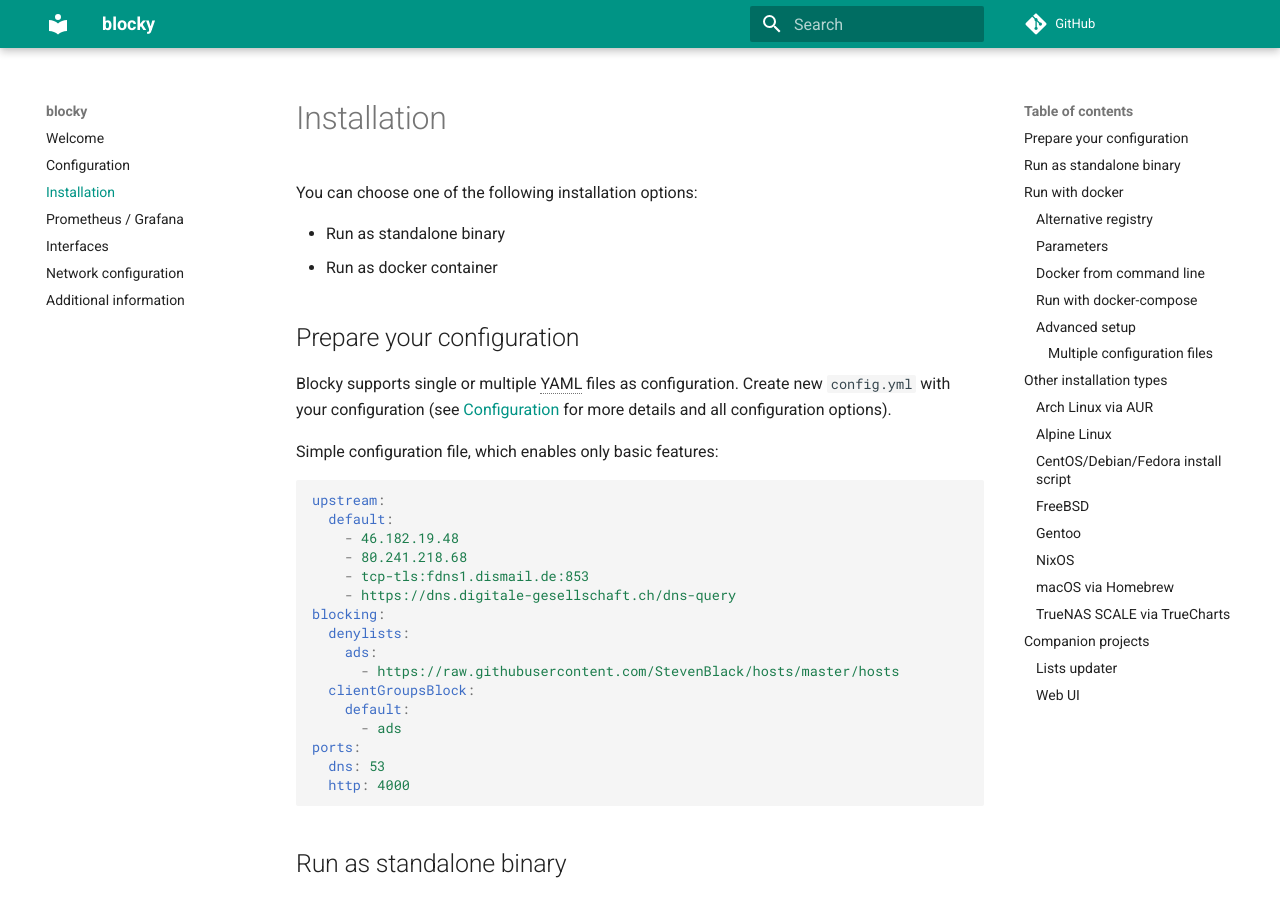
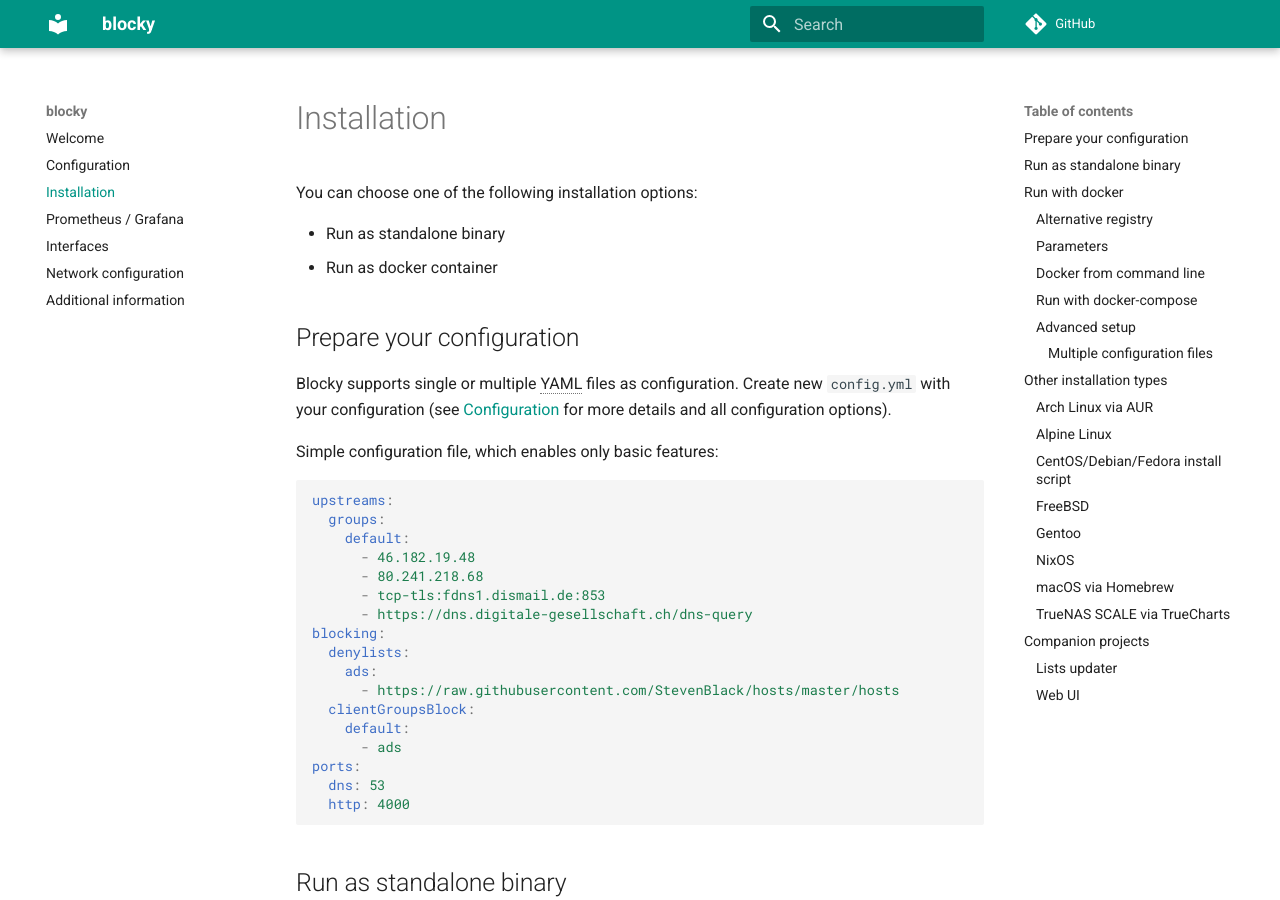
Before and after one commit to 0xERR0R/blocky, an MkDocs documentation site: the page built from docs/installation.md, in a window 1280 px wide and 900 px high. Built offline with MkDocs 1.6.1 and Material for MkDocs 9.7.7, drawn with Linux system fonts in a browser that asks for light colours; comment, search, counter and statistics services are not loaded; the version menu is left out; some of the changed lines change nothing that is shown.

Commit message:
docs: avoid deprecated options in installation config sample (#1608)
Avoid deprecation warning when starting up blocky for the first time during installation.

````diff
--- a/docs/installation.md
+++ b/docs/installation.md
@@ -13,12 +13,13 @@
 Simple configuration file, which enables only basic features:
 
 ```yaml
-upstream:
-  default:
-    - 46.182.19.48
-    - 80.241.218.68
-    - tcp-tls:fdns1.dismail.de:853
-    - https://dns.digitale-gesellschaft.ch/dns-query
+upstreams:
+  groups:
+    default:
+      - 46.182.19.48
+      - 80.241.218.68
+      - tcp-tls:fdns1.dismail.de:853
+      - https://dns.digitale-gesellschaft.ch/dns-query
 blocking:
   denylists:
     ads:
````
